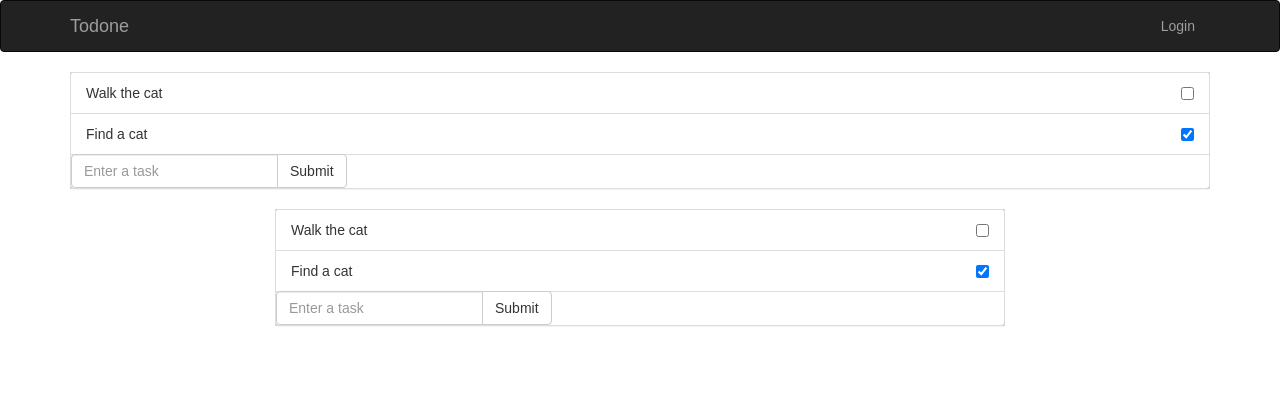
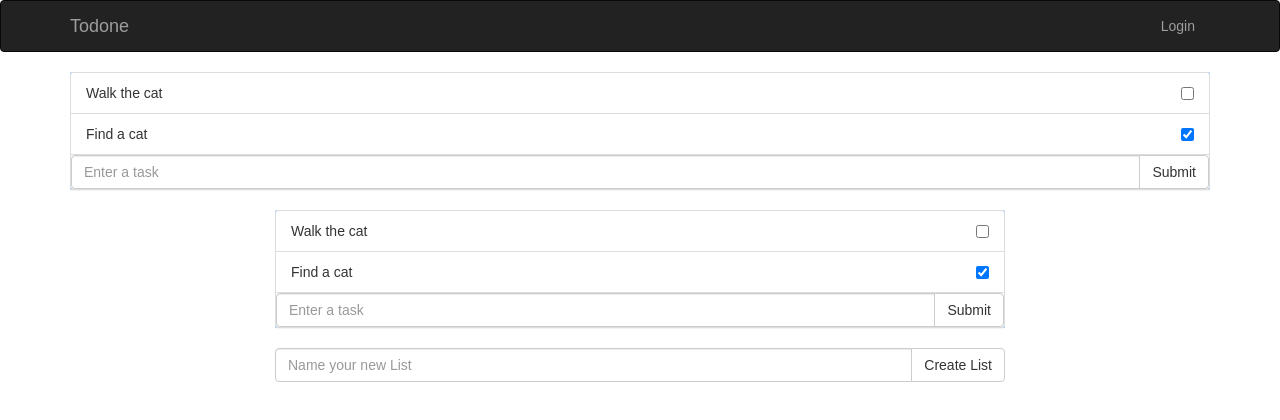
Before and after one commit to aizkhaj/todone-react, a React (Create React App) app: page /lists in a window 1280 px wide. Shown: the top 420 px of the page. Built offline with nearby package versions, Linux system fonts and the light colour scheme.

Commit message:
added some more layout features and design. Haven't added any functionality yet.

```diff
--- a/src/components/List/List.css
+++ b/src/components/List/List.css
@@ -5,3 +5,7 @@
 ul {
   list-style-type: none;
 }
+
+.panel-body {
+  padding: 0;
+}
--- a/src/components/List/List.js
+++ b/src/components/List/List.js
@@ -56,17 +56,17 @@ class List extends Component {
                   this.toggleComplete(index);
                 }} />
               ))}
-            <Form inline onSubmit={(e) => this.handleSubmit(e)}>
+          </ListGroup>
+            <Form onSubmit={(e) => this.handleSubmit(e)}>
               <FormGroup controlId="newItem">
                 <InputGroup>
-                  <FormControl type="text" value={this.state.newItemTitle} onChange={(e) => this.handleChange(e)} placeholder="Enter a task" />
+                  <FormControl className="newItem" type="text" value={this.state.newItemTitle} onChange={(e) => this.handleChange(e)} placeholder="Enter a task" />
                   <InputGroup.Button>
                     <Button type="submit">Submit</Button>
                   </InputGroup.Button>
                 </InputGroup>
               </FormGroup>
             </Form>
-          </ListGroup>
         </Panel>
       </div>
     )
--- a/src/components/Main/Main.js
+++ b/src/components/Main/Main.js
@@ -3,6 +3,7 @@ import { Route, Switch } from 'react-router-dom';
 import {Grid, Col} from 'react-bootstrap';
 import List from '../List/List';
 import HomePage from '../HomePage/HomePage';
+import NewList from '../NewList/NewList';
 
 class Main extends Component {
   render() {
@@ -16,6 +17,7 @@ class Main extends Component {
           <Col md={2}/>
           <Col md={8}>
             <List />
+            <NewList />
           </Col>
           <Col md={2}/>
         </Grid>
--- /dev/null
+++ b/src/components/NewList/NewList.js
@@ -0,0 +1,24 @@
+import React, {Component} from 'react';
+import {Form, FormGroup, InputGroup, Button, FormControl} from 'react-bootstrap';
+// import List from '../List/List';
+
+class NewList extends Component {
+  render() {
+    return (
+      <div className="new-list">
+        <Form>
+          <FormGroup>
+            <InputGroup>
+              <FormControl type="text" placeholder="Name your new List" />
+              <InputGroup.Button>
+                <Button type="submit">Create List</Button>
+              </InputGroup.Button>
+            </InputGroup>
+          </FormGroup>
+        </Form>
+      </div>
+    )
+  }
+}
+
+export default NewList;
```
